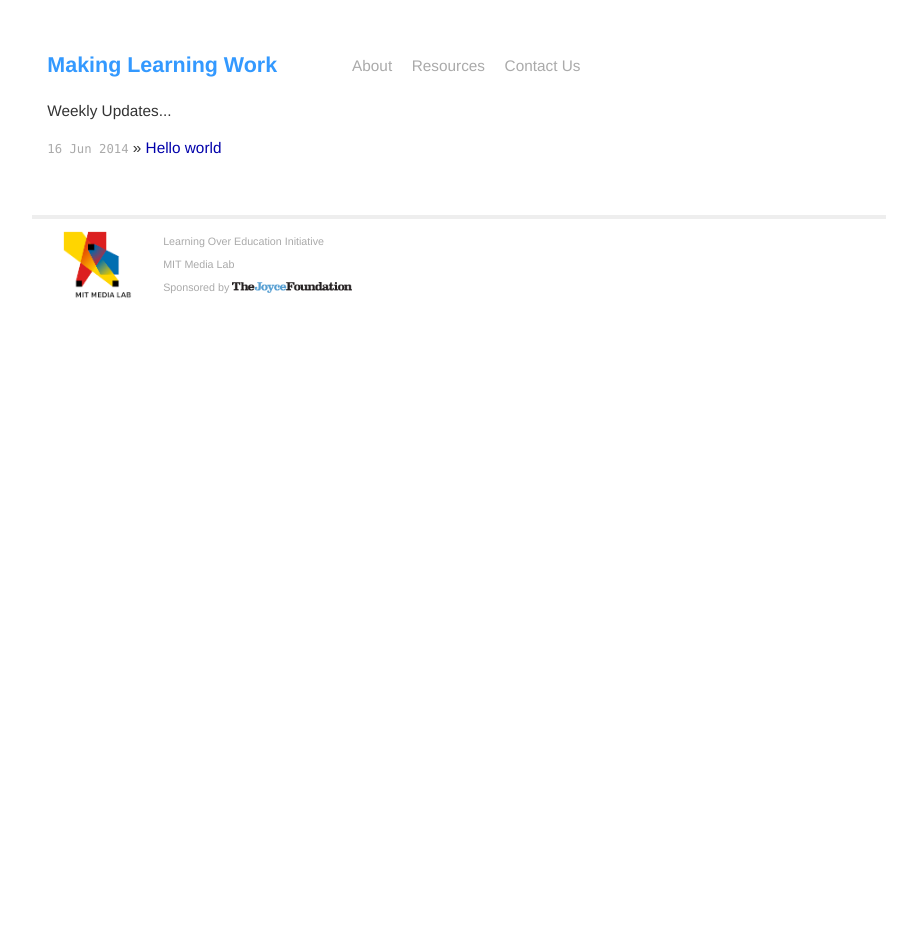
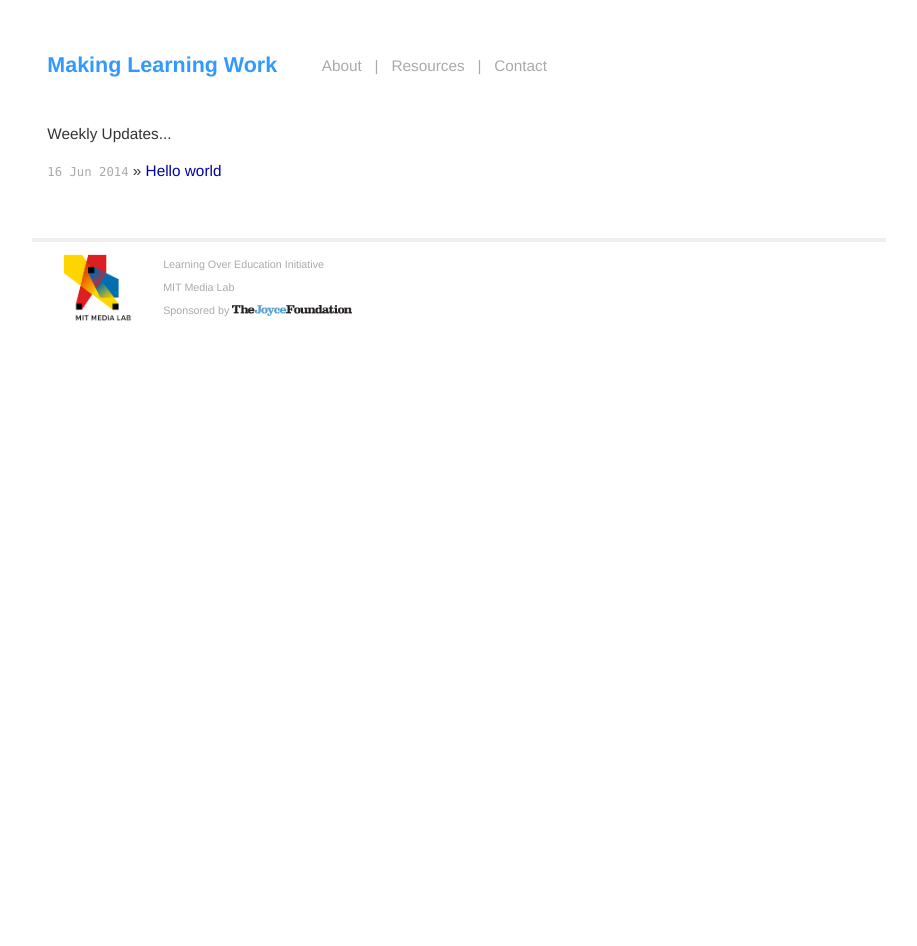
Before and after one commit to mitmedialab/mlw.media.mit.edu, a Jekyll site: the page built from index.html, in a window 1280 px wide. Shown: the whole page, without its empty margins (181-1098 px from the left). Built offline with Jekyll 4.4.1, drawn with Linux system fonts in a browser that asks for light colours; nearby versions of some CDN libraries; Markdown is read by kramdown in place of the engine named in the settings.

```diff
--- a/_layouts/default.html
+++ b/_layouts/default.html
@@ -21,13 +21,15 @@
         <div class="site container-fluid">
           <div class="header row">
             <div class="col-sm-8 col-sm-offset-2 col-xs-12">
-              <div class="col-sm-4 title-div">
+              <div class="col-sm-4 header-text">
                 <h2 class="title"><strong><a href="{{site.baseurl}}/">{{ site.name }}</a></strong></h2>
               </div>
-              <div class="col-sm-8">
+              <div class="col-sm-8 header-text">
                 <a class="extra" href="{{site.baseurl}}/pages/2014/06/17/about-mlw.html">About</a>
+                &nbsp;&nbsp;|&nbsp;&nbsp;
                 <a class="extra" href="{{site.baseurl}}/pages/2014/06/18/list-of-resources.html">Resources</a>
-                <a class="extra" href="{{site.baseurl}}/pages/2014/06/18/list-of-resources.html">Contact Us</a>
+                &nbsp;&nbsp;|&nbsp;&nbsp;
+                <a class="extra" href="{{site.baseurl}}/">Contact</a>
               </div>
             </div>
           </div>
--- a/css/main.css
+++ b/css/main.css
@@ -81,13 +81,18 @@
 }
 
 .header{
-  margin-bottom: 1em;
+  margin-bottom: 2.5em;
   margin-top: 0.5em;
 }
 
 .header a {
   /*font-weight: bold;*/
   text-decoration: none;
+}
+
+.header-text{
+  padding-left: 0px;
+  color: #aaa;
 }
 
 .title {
@@ -103,13 +108,8 @@
   color: #000;
 }
 
-.title-div{
-  padding-left: 0px;
-}
-
 .header a.extra {
   color: #aaa;
-  margin-left: 1em;
 }
 
 .header a.extra:hover {
```
Also changed, not shown: 5 other files.
